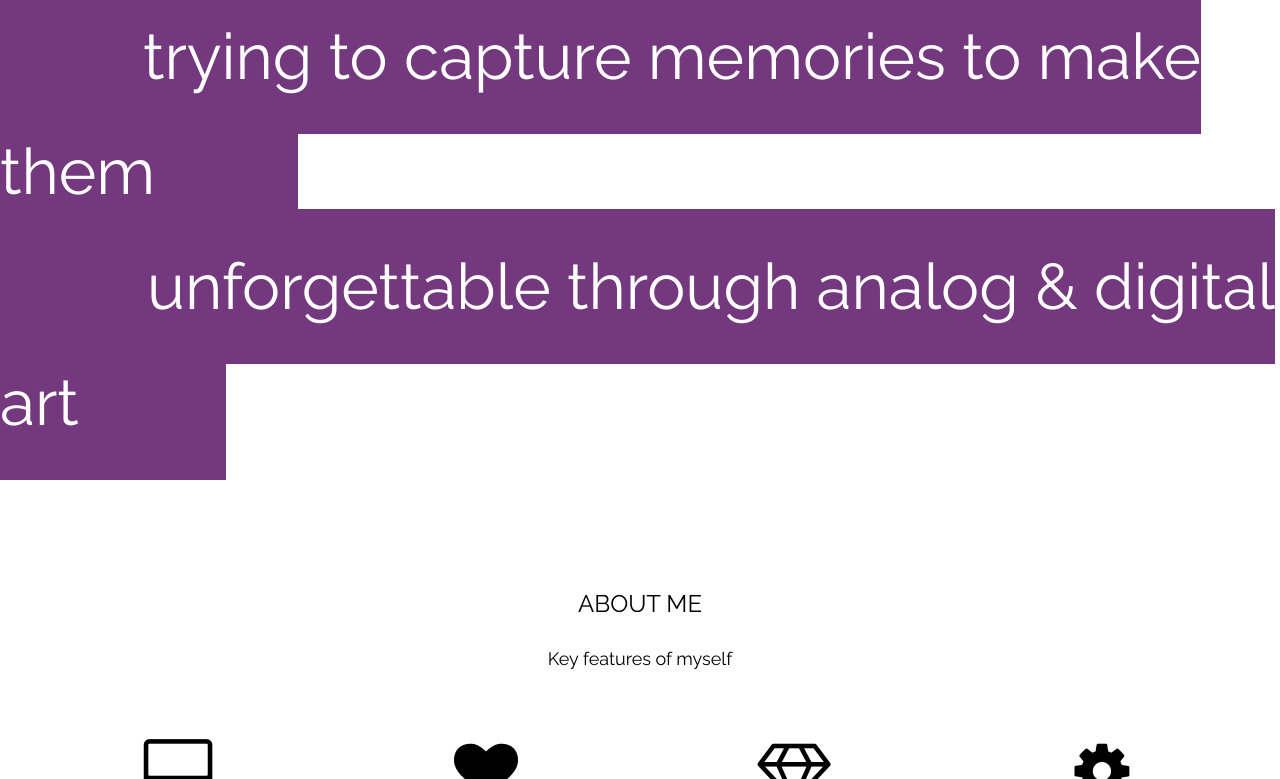
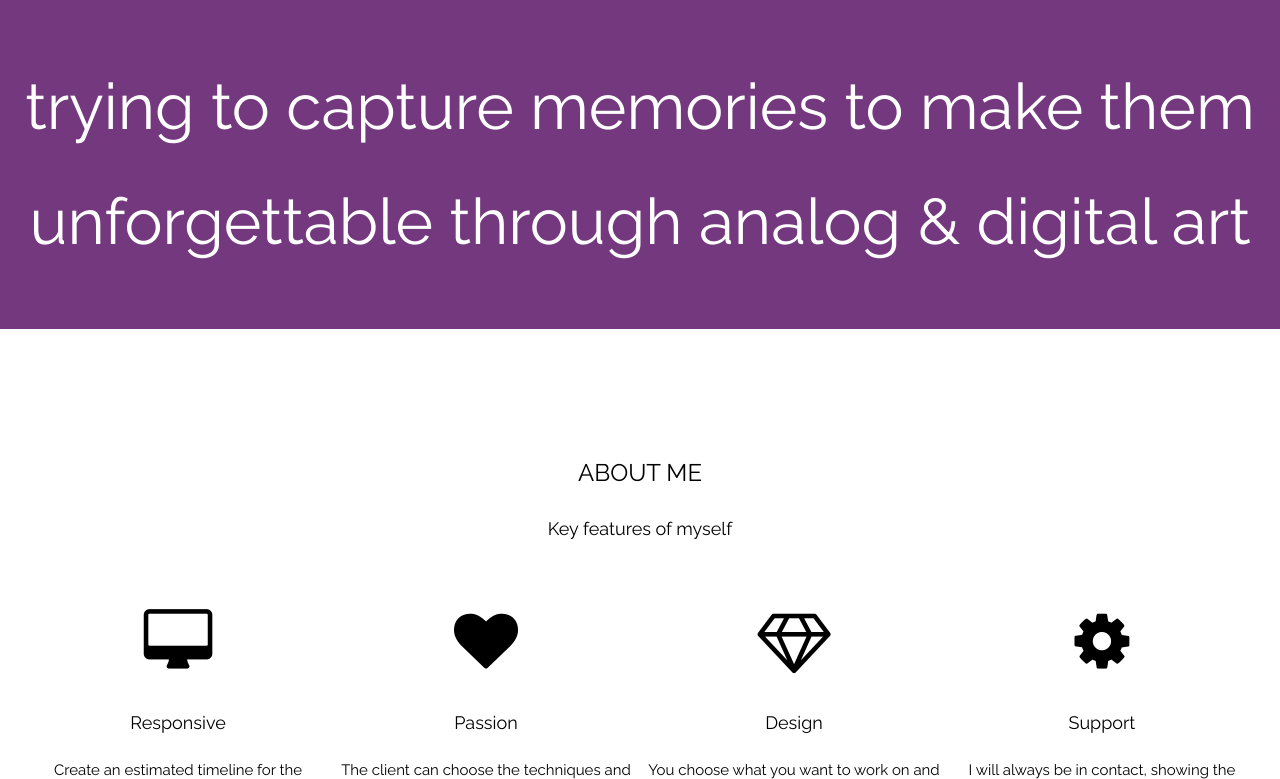
Before and after one commit to JessicaAgostinho/MyPortefolio, a plain HTML site: page index.html in a window 1280 px wide. Shown: the part 991-1770 px from the top of the page. Drawn offline with nearby package versions, Linux system fonts and the light colour scheme.

Commit message:
feat: updates portfolio

```diff
--- a/index.html
+++ b/index.html
@@ -64,11 +64,9 @@ body, html {
 </nav>
 
 <!-- Header with full-height image -->
-<header class="bgimg-1 w3-display-container w3-grayscale-min" id="home" style="margin-bottom: 100px;">
-  <div class="w3-display-left w3-text-black"></div>
-    <span class="w3-jumbo w3-hide-small w3-purple" style="padding: 40px 143px;">trying to capture memories to make them</span><br>
-    <span class="w3-jumbo w3-hide-small w3-purple" style="padding: 40px 147px;">unforgettable through analog & digital art</span>
-    <span class="w3-large" style="padding: 44px 50px;"></span>
+<header class="bgimg-1 w3-display-container w3-grayscale-min w3-purple" id="home" style="margin-bottom: 100px; text-align: center; padding: 50px 0px;">
+  <div class="w3-display-left"></div>
+    <span class="w3-purple w3-jumbo w3-hide-small">trying to capture memories to make them unforgettable through analog & digital art</span>
   </div>
 </header>
 
```
